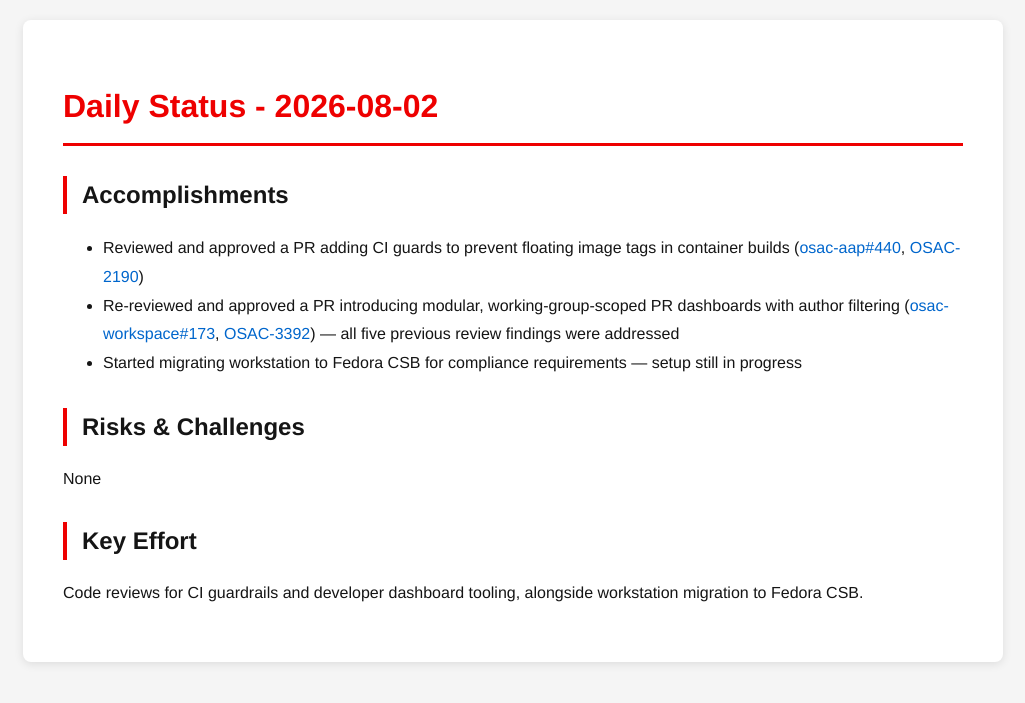
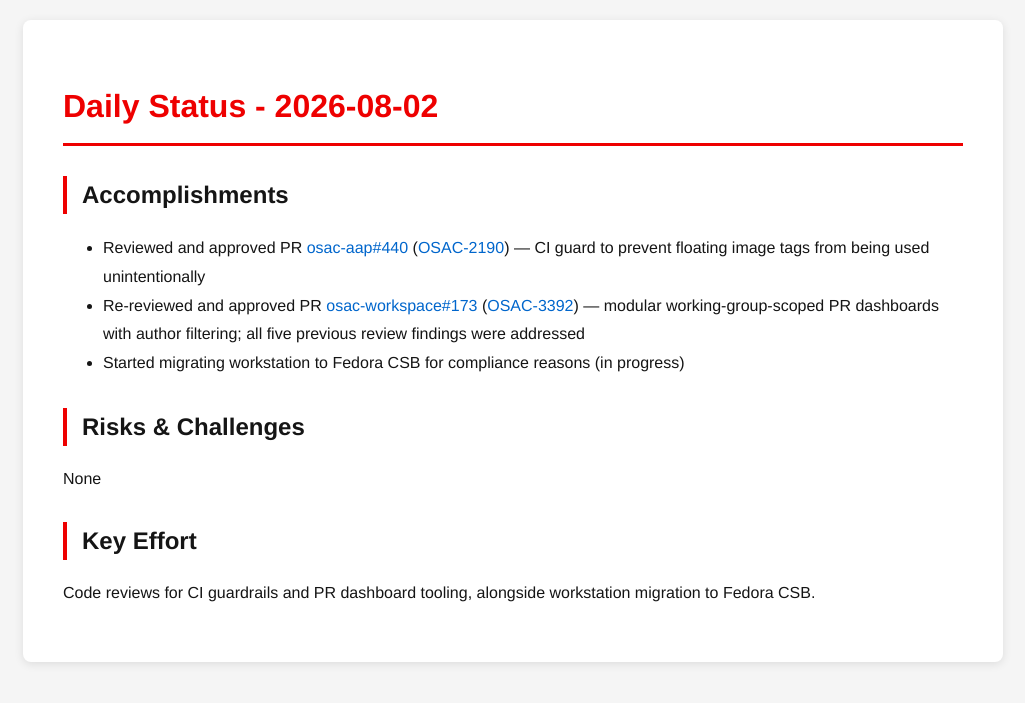
Before and after one commit to tzvatot/daily-status, a Jekyll site: the page built from 2026-08-02.md, in a window 1280 px wide. Shown: the top 703 px of the page, without its empty margins (127-1152 px from the left). Built offline with Jekyll 4.4.1, drawn with Linux system fonts in a browser that asks for light colours.

Commit message:
Daily status update - 2026-08-02

```diff
--- a/2026-08-02.md
+++ b/2026-08-02.md
@@ -7,12 +7,12 @@
 # Daily Status - 2026-08-02
 
 ## Accomplishments
-- Reviewed and approved a PR adding CI guards to prevent floating image tags in container builds ([osac-aap#440](https://github.com/osac-project/osac-aap/pull/440), [OSAC-2190](https://redhat.atlassian.net/browse/OSAC-2190))
-- Re-reviewed and approved a PR introducing modular, working-group-scoped PR dashboards with author filtering ([osac-workspace#173](https://github.com/osac-project/osac-workspace/pull/173), [OSAC-3392](https://redhat.atlassian.net/browse/OSAC-3392)) — all five previous review findings were addressed
-- Started migrating workstation to Fedora CSB for compliance requirements — setup still in progress
+- Reviewed and approved PR [osac-aap#440](https://github.com/osac-project/osac-aap/pull/440) ([OSAC-2190](https://redhat.atlassian.net/browse/OSAC-2190)) — CI guard to prevent floating image tags from being used unintentionally
+- Re-reviewed and approved PR [osac-workspace#173](https://github.com/osac-project/osac-workspace/pull/173) ([OSAC-3392](https://redhat.atlassian.net/browse/OSAC-3392)) — modular working-group-scoped PR dashboards with author filtering; all five previous review findings were addressed
+- Started migrating workstation to Fedora CSB for compliance reasons (in progress)
 
 ## Risks & Challenges
 None
 
 ## Key Effort
-Code reviews for CI guardrails and developer dashboard tooling, alongside workstation migration to Fedora CSB.
+Code reviews for CI guardrails and PR dashboard tooling, alongside workstation migration to Fedora CSB.
```
